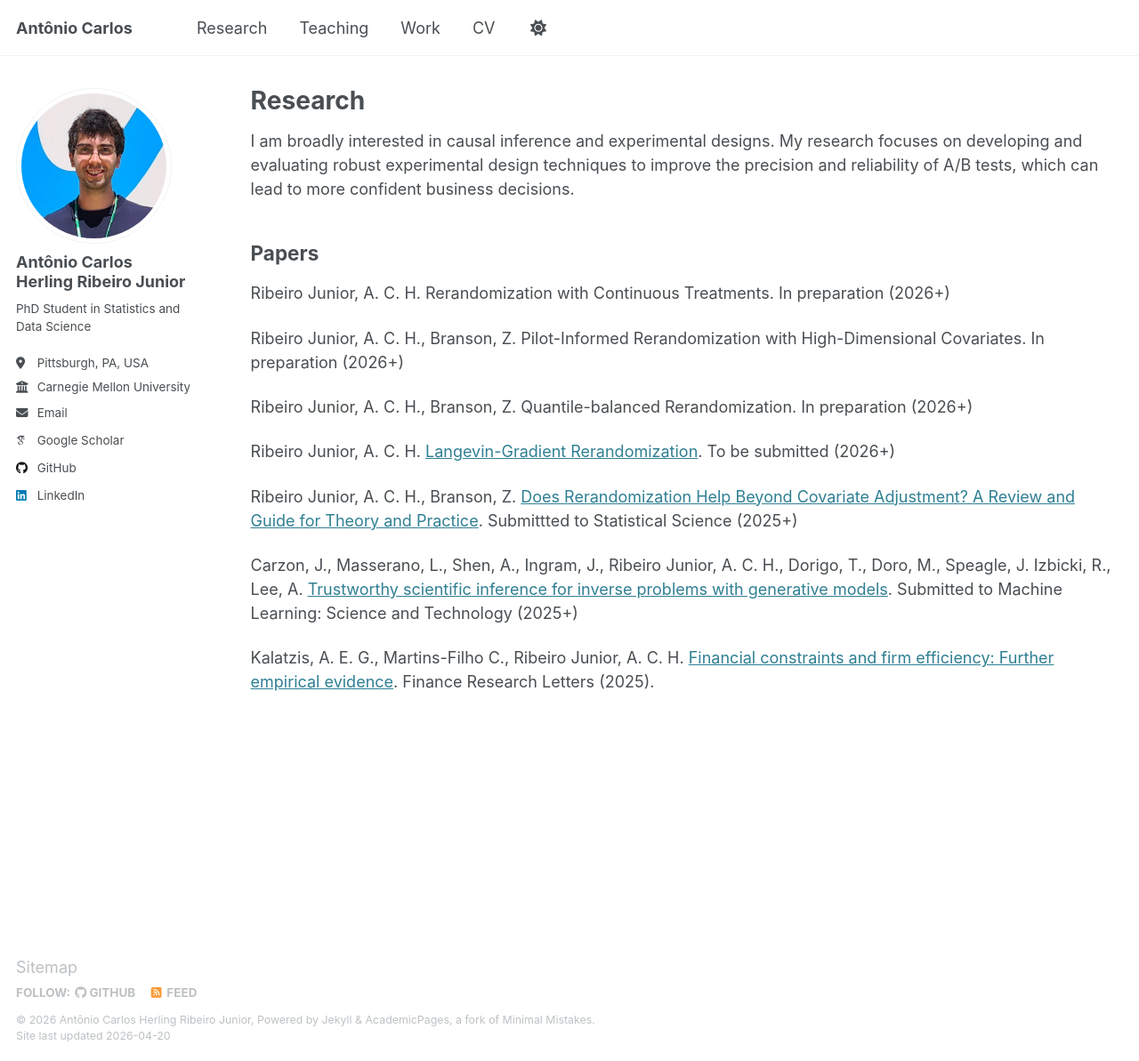
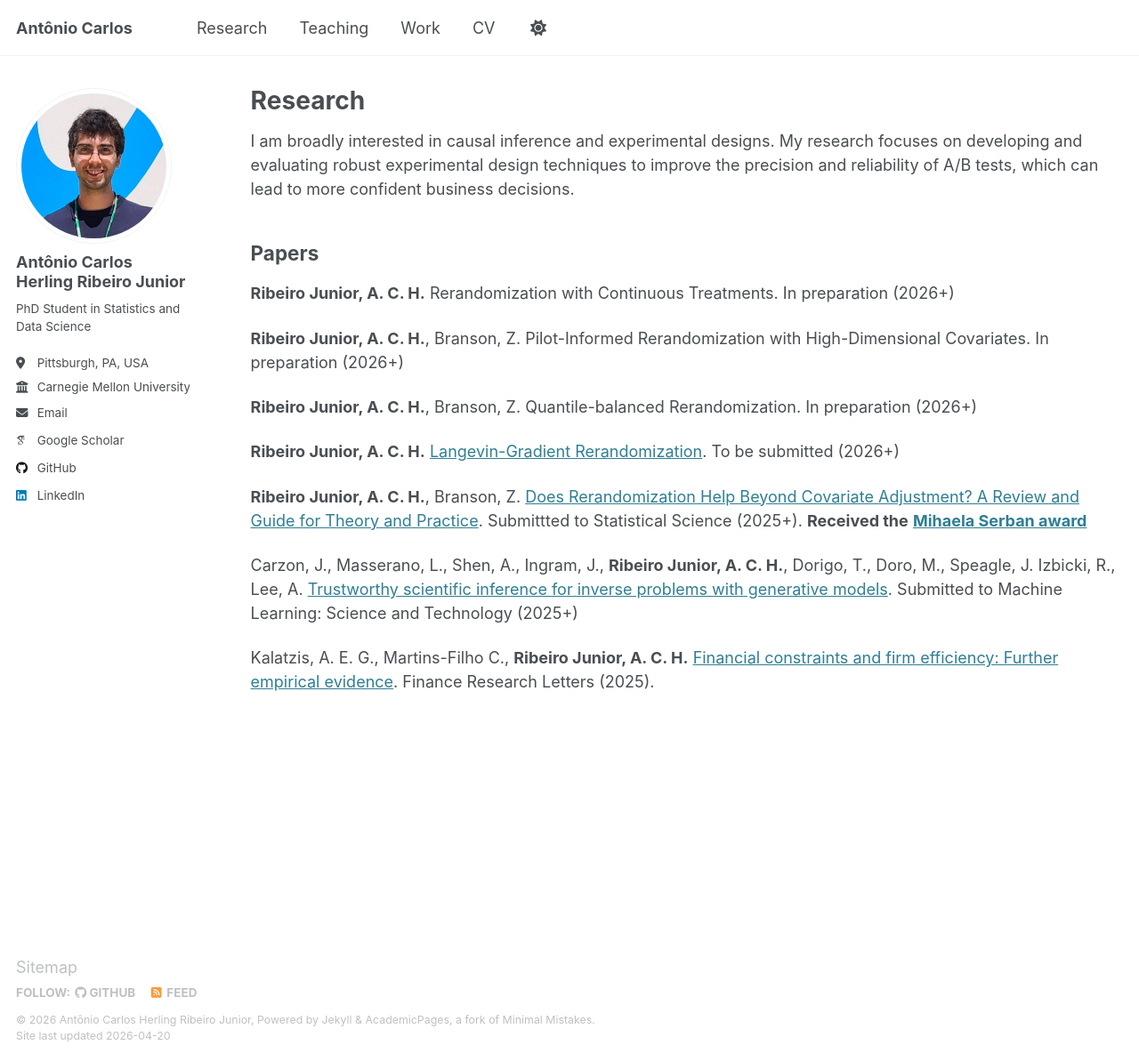
Before and after one commit to antonioherling/antonioherling.github.io, a Jekyll site: the page built from _pages/research.md, in a window 1280 px wide and 1193 px high. Shown: the whole window at 89% size. Built offline with Jekyll 4.4.1, drawn with Linux system fonts in a browser that asks for light colours; some web fonts are replaced.

Commit message:
Update research.md

```diff
--- a/_pages/research.md
+++ b/_pages/research.md
@@ -12,19 +12,19 @@ I am broadly interested in causal inference and experimental designs. My researc
 Papers
 ------
 
-Ribeiro Junior, A. C. H. Rerandomization with Continuous Treatments. In preparation (2026+)
+**Ribeiro Junior, A. C. H.** Rerandomization with Continuous Treatments. In preparation (2026+)
 
-Ribeiro Junior, A. C. H., Branson, Z. Pilot-Informed Rerandomization with High-Dimensional Covariates. In preparation (2026+)
+**Ribeiro Junior, A. C. H.**, Branson, Z. Pilot-Informed Rerandomization with High-Dimensional Covariates. In preparation (2026+)
 
-Ribeiro Junior, A. C. H., Branson, Z. Quantile-balanced Rerandomization. In preparation (2026+)
+**Ribeiro Junior, A. C. H.**, Branson, Z. Quantile-balanced Rerandomization. In preparation (2026+)
 
-Ribeiro Junior, A. C. H. [Langevin-Gradient Rerandomization](https://arxiv.org/pdf/2604.07524). To be submitted (2026+)
+**Ribeiro Junior, A. C. H.** [Langevin-Gradient Rerandomization](https://arxiv.org/pdf/2604.07524). To be submitted (2026+)
 
-Ribeiro Junior, A. C. H., Branson, Z. [Does Rerandomization Help Beyond Covariate Adjustment? A Review and Guide for Theory and Practice](https://arxiv.org/abs/2512.05290). Submittted to Statistical Science (2025+)
+**Ribeiro Junior, A. C. H.**, Branson, Z. [Does Rerandomization Help Beyond Covariate Adjustment? A Review and Guide for Theory and Practice](https://arxiv.org/abs/2512.05290). Submittted to Statistical Science (2025+). **Received the** [**Mihaela Serban award**](https://www.cmu.edu/dietrich/statistics-datascience/about/awards/index.html)
 
-Carzon, J., Masserano, L., Shen, A., Ingram, J., Ribeiro Junior, A. C. H., Dorigo, T., Doro, M., Speagle, J. Izbicki, R., Lee, A. [Trustworthy scientific inference for inverse problems with generative models](https://arxiv.org/abs/2508.02602). Submitted to Machine Learning: Science and Technology (2025+)
+Carzon, J., Masserano, L., Shen, A., Ingram, J., **Ribeiro Junior, A. C. H.**, Dorigo, T., Doro, M., Speagle, J. Izbicki, R., Lee, A. [Trustworthy scientific inference for inverse problems with generative models](https://arxiv.org/abs/2508.02602). Submitted to Machine Learning: Science and Technology (2025+)
 
-Kalatzis, A. E. G., Martins-Filho C., Ribeiro Junior, A. C. H. [Financial constraints and firm efficiency: Further empirical evidence](https://www.sciencedirect.com/science/article/abs/pii/S1544612324015538). Finance Research Letters (2025).
+Kalatzis, A. E. G., Martins-Filho C., **Ribeiro Junior, A. C. H.** [Financial constraints and firm efficiency: Further empirical evidence](https://www.sciencedirect.com/science/article/abs/pii/S1544612324015538). Finance Research Letters (2025).
 
 
 <!--
```
